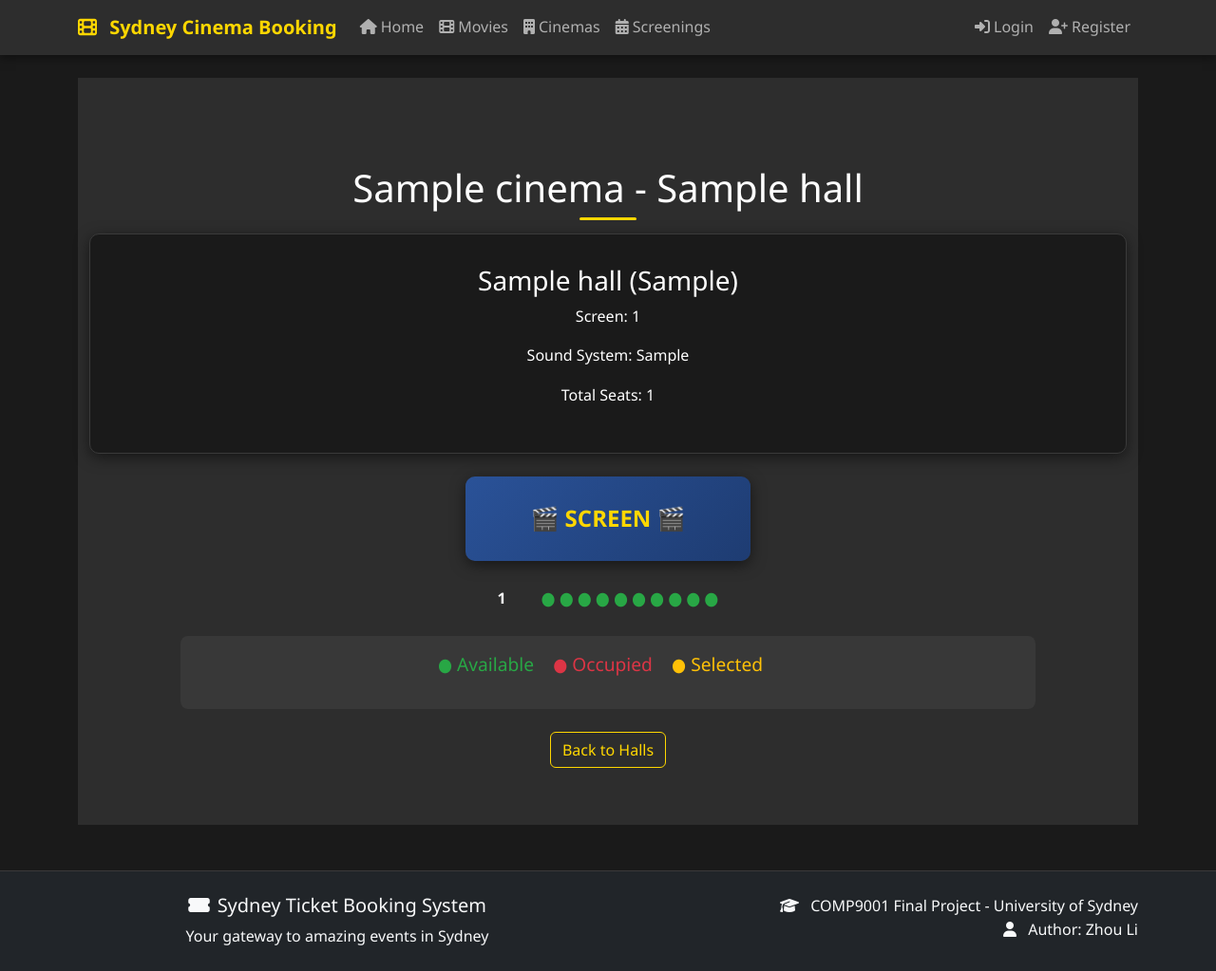
After one commit to Sumile-leo/Sydney-Cinema-Booking-System, a Flask app: template web/templates/hall_detail.html in a window 1280 px wide. The commit adds this page. Shown: the whole page at 95% size. Run offline with Flask 3, Linux system fonts and the light colour scheme; the template is opened without the code that fills it: most values are stand-ins (such as "Sample title", 1, 10 or a date in 2020).

Commit message:
Add hall detail page with seat map display

```diff
--- a/web/templates/cinema_halls.html
+++ b/web/templates/cinema_halls.html
@@ -29,6 +29,7 @@
                         {% if hall.total_rows and hall.seats_per_row %}
                         <p class="cinema-detail">Layout: {{ hall.total_rows }} rows × {{ hall.seats_per_row }} seats</p>
                         {% endif %}
+                        <a href="{{ url_for('hall_detail', cinema_id=cinema.cinema_id, hall_id=hall.hall_id) }}" class="btn btn-primary btn-sm w-100 mt-3">View Detail</a>
                     </div>
                 </div>
             </div>
--- /dev/null
+++ b/web/templates/hall_detail.html
@@ -0,0 +1,161 @@
+{% extends "base.html" %}
+
+{% block title %}{{ cinema.cinema_name }} - {{ hall.hall_name }}{% endblock %}
+
+{% block content %}
+<div class="cinemas-section">
+    <div class="container">
+        <h2 class="section-title mb-4">{{ cinema.cinema_name }} - {{ hall.hall_name }}</h2>
+
+        <div class="row">
+            <div class="col-lg-12">
+                <div class="cinema-card mb-4">
+                    <div class="cinema-info">
+                        {% if hall.hall_type %}
+                        <h3>{{ hall.hall_name }} ({{ hall.hall_type }})</h3>
+                        {% else %}
+                        <h3>{{ hall.hall_name }}</h3>
+                        {% endif %}
+
+                        {% if hall.screen_size %}
+                        <p class="cinema-detail">Screen: {{ hall.screen_size }}</p>
+                        {% endif %}
+                        {% if hall.sound_system %}
+                        <p class="cinema-detail">Sound System: {{ hall.sound_system }}</p>
+                        {% endif %}
+                        {% if hall.total_seats %}
+                        <p class="cinema-detail">Total Seats: {{ hall.total_seats }}</p>
+                        {% endif %}
+                    </div>
+                </div>
+
+                <!-- Seat Map -->
+                {% if hall.total_rows and hall.seats_per_row %}
+                <div class="seat-map-container">
+                    <!-- Screen -->
+                    <div class="screen-display text-center mb-4">
+                        <div class="screen-box">
+                            <h4>🎬 SCREEN 🎬</h4>
+                        </div>
+                    </div>
+
+                    <!-- Seats -->
+                    <div class="seat-map">
+                        {% for row_num in range(1, hall.total_rows + 1) %}
+                        <div class="seat-row d-flex justify-content-center mb-2">
+                            <div class="row-label me-3">{{ row_num }}</div>
+                            <div class="seats-container">
+                                {% for seat_num in range(1, hall.seats_per_row + 1) %}
+                                <span class="seat-inactive">●</span>
+                                {% endfor %}
+                            </div>
+                        </div>
+                        {% endfor %}
+                    </div>
+
+                    <!-- Legend -->
+                    <div class="seat-legend text-center mt-4">
+                        <p class="text-muted">
+                            <span class="seat-inactive me-3">● Available</span>
+                            <span class="seat-occupied me-3">● Occupied</span>
+                            <span class="seat-selected me-3">● Selected</span>
+                        </p>
+                    </div>
+                </div>
+                {% else %}
+                <p class="text-center">Seat information not available.</p>
+                {% endif %}
+
+                <div class="text-center mt-4">
+                    <a href="{{ url_for('cinema_halls', cinema_id=cinema.cinema_id) }}" class="btn btn-outline">Back to Halls</a>
+                </div>
+            </div>
+        </div>
+    </div>
+</div>
+
+<style>
+.screen-display {
+    margin: 20px 0;
+}
+
+.screen-box {
+    background: linear-gradient(135deg, #2a5298 0%, #1e3c72 100%);
+    padding: 30px 60px;
+    border-radius: 10px;
+    box-shadow: 0 4px 15px rgba(0, 0, 0, 0.5);
+    display: inline-block;
+    min-width: 300px;
+}
+
+.screen-box h4 {
+    color: #ffd700;
+    font-weight: bold;
+    margin: 0;
+}
+
+.seat-map-container {
+    max-width: 900px;
+    margin: 0 auto;
+}
+
+.seat-row {
+    display: flex;
+    align-items: center;
+    margin: 8px 0;
+}
+
+.row-label {
+    min-width: 30px;
+    font-weight: bold;
+    color: var(--text-light);
+}
+
+.seats-container {
+    display: flex;
+    gap: 4px;
+}
+
+.seat-inactive {
+    color: #28a745;
+    font-size: 1.2rem;
+    cursor: pointer;
+    transition: transform 0.2s ease;
+}
+
+.seat-inactive:hover {
+    transform: scale(1.3);
+}
+
+.seat-occupied {
+    color: #dc3545;
+    font-size: 1.2rem;
+}
+
+.seat-selected {
+    color: #ffc107;
+    font-size: 1.2rem;
+}
+
+.seat-legend {
+    padding: 15px;
+    background-color: rgba(255, 255, 255, 0.05);
+    border-radius: 8px;
+}
+
+@media (max-width: 768px) {
+    .seat-inactive, .seat-occupied, .seat-selected {
+        font-size: 0.9rem;
+    }
+
+    .seats-container {
+        gap: 2px;
+    }
+
+    .screen-box {
+        padding: 20px 40px;
+        min-width: 200px;
+    }
+}
+</style>
+{% endblock %}
```
Also changed, not shown: routes/cinemas.py (+25 -0 lines).
